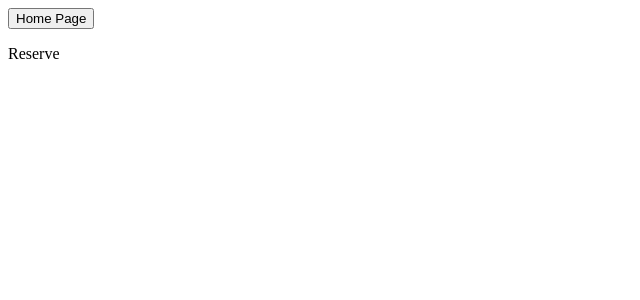
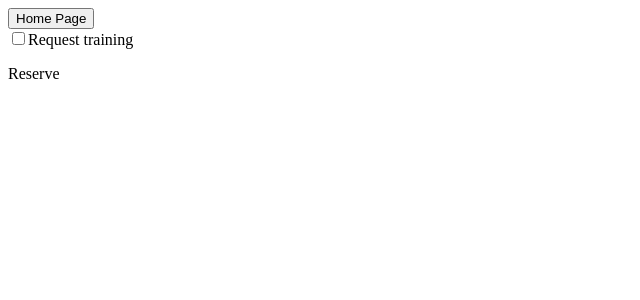
Before and after one commit to Jameson789/ilab-booking, a Next.js app in the folder next-frontend/: page /reserve in a window 1280 px wide. Shown: the top 300 px of the page, without its empty margins (0-640 px from the left). Built offline with nearby package versions, Linux system fonts and the light colour scheme.

Commit message:
Moved Request Training Section to Ultrasound Form

```diff
--- a/next-frontend/app/page.jsx
+++ b/next-frontend/app/page.jsx
@@ -1,7 +1,6 @@
 "use client";
 
 import MakeReservation from "@/components/makeReservation";
-import RequestTrainingSection from "@/components/RequestTrainingSection";
 import Reservations from "@/components/reservations";
 import UltraSound from "@/components/UltraSound";
 import "./globals.css";
@@ -10,7 +9,6 @@ export default function HomePage() {
   return (
     <main>
       <h1>Fred Hutch Booking</h1>
-      <RequestTrainingSection />
       <MakeReservation />
       <Reservations />
       <UltraSound />
--- a/next-frontend/components/Reserve.jsx
+++ b/next-frontend/components/Reserve.jsx
@@ -1,6 +1,7 @@
 "use client"
 
 import { useRouter } from "next/navigation";
+import RequestTrainingSection from "./RequestTrainingSection";
 
 function Reserve() {
     const router = useRouter();
@@ -9,8 +10,9 @@ function Reserve() {
     };
     return (
         <>
-        <button onClick={handleClick}>Home Page</button>
-        <p>Reserve</p>
+            <button onClick={handleClick}>Home Page</button>
+            <RequestTrainingSection></RequestTrainingSection>
+            <p>Reserve</p>
         </>
     );
 }
```
